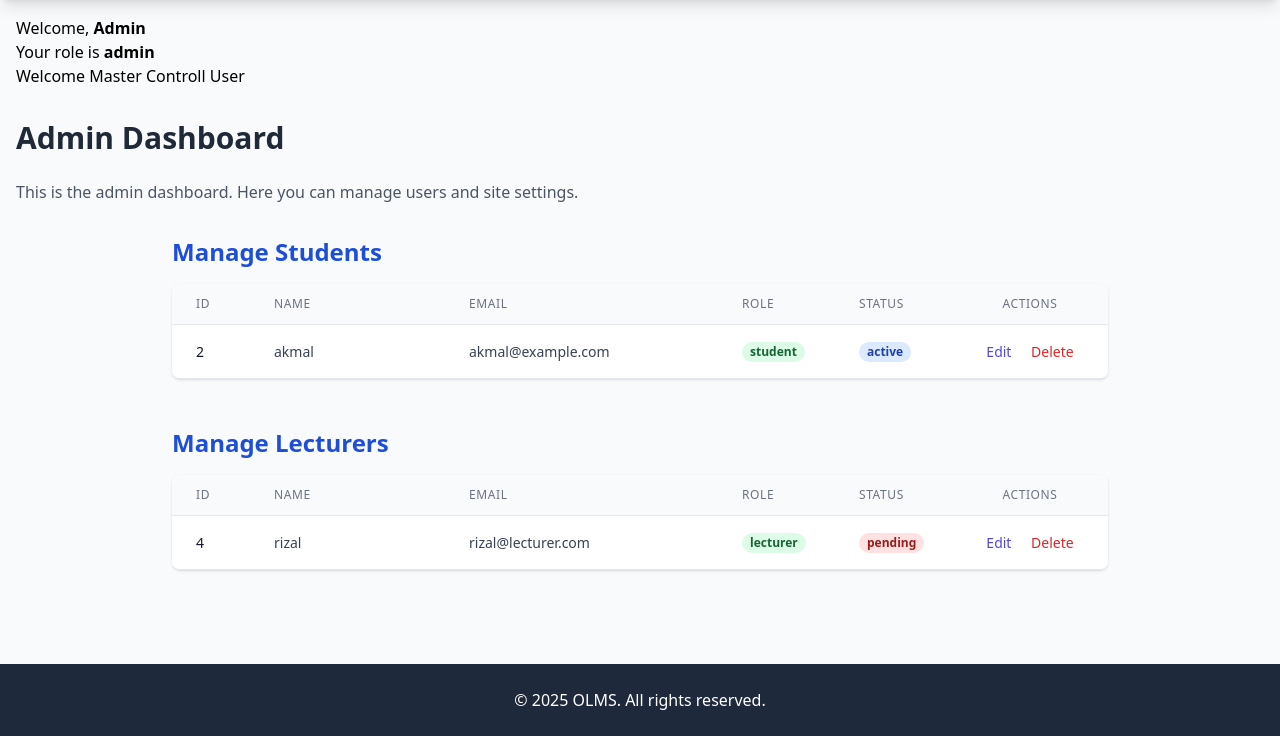
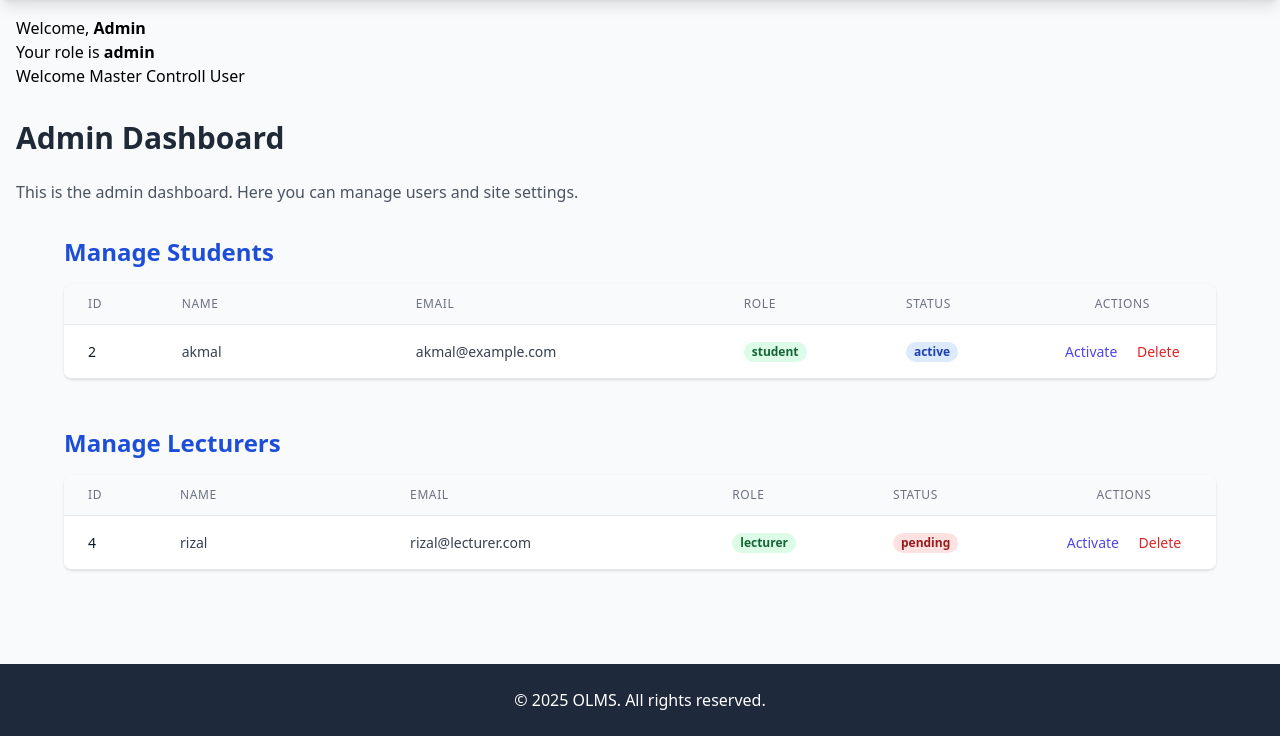
Before and after one commit to kobokers/WebFundamentalProject, a PHP site: page /admin/dashboard.php in a window 1280 px wide. Shown: the part 64-800 px from the top of the page. Run offline with PHP 8.4, Linux system fonts and the light colour scheme; a user stored in the database is signed in; data comes from the database, SQL or seed files in the repository; some libraries are stand-ins or nearby versions.

Commit message:
fix ui on admin dashboard

```diff
--- a/admin/dashboard.php
+++ b/admin/dashboard.php
@@ -101,13 +101,12 @@ if ($result_state && $result_state->num_rows > 0) {
         <h1 class="text-3xl font-extrabold mb-6 text-gray-800">Admin Dashboard</h1>
         <p class="mb-8 text-gray-600">This is the admin dashboard. Here you can manage users and site settings.</p>
 
-        <!-- Manage Students -->
         <section class="mb-12">
-            <div class="w-full lg:w-3/4 mx-auto">
+            <div class="max-w-6xl mx-auto">
                 <h2 class="text-2xl font-semibold mb-4 text-blue-700">Manage Students</h2>
 
                 <div class="overflow-x-auto shadow border-b border-gray-200 sm:rounded-lg">
-                    <table class="w-full divide-y divide-gray-200 table-fixed">
+                    <table class="w-full divide-y divide-gray-200">
                         <thead class="bg-gray-50">
                             <tr>
                                 <th class="w-16 px-6 py-3 text-left text-xs font-medium text-gray-500 uppercase tracking-wider">ID</th>
@@ -130,12 +129,12 @@ if ($result_state && $result_state->num_rows > 0) {
                                         </td>
                                         <td class="px-6 py-4 whitespace-nowrap text-sm text-gray-500">
                                             <span class="px-2 inline-flex text-xs leading-5 font-semibold rounded-full
-                                            <?php echo ($user['status'] == 'active') ? 'bg-blue-100 text-blue-800' : 'bg-red-100 text-red-800'; ?>">
+                                        <?php echo ($user['status'] == 'active') ? 'bg-blue-100 text-blue-800' : 'bg-red-100 text-red-800'; ?>">
                                                 <?= htmlspecialchars($user['status']) ?>
                                             </span>
                                         </td>
                                         <td class="px-6 py-4 text-center text-sm font-medium">
-                                            <a href="edit_user.php?id=<?= $user['id'] ?>" class="text-indigo-600 hover:text-indigo-900 mr-4">Edit</a>
+                                            <a href="edit_user.php?id=<?= $user['id'] ?>" class="text-indigo-600 hover:text-indigo-900 mr-4">Activate</a>
                                             <a href="delete_user.php?id=<?= $user['id'] ?>" onclick="return confirm('Are you sure you want to delete this user?')" class="text-red-600 hover:text-red-900">Delete</a>
                                         </td>
                                     </tr>
@@ -151,13 +150,12 @@ if ($result_state && $result_state->num_rows > 0) {
             </div>
         </section>
 
-        <!-- Manage Lecturers -->
         <section>
-            <div class="w-full lg:w-3/4 mx-auto">
+            <div class="max-w-6xl mx-auto">
                 <h2 class="text-2xl font-semibold mb-4 text-blue-700">Manage Lecturers</h2>
 
                 <div class="overflow-x-auto shadow border-b border-gray-200 sm:rounded-lg">
-                    <table class="w-full divide-y divide-gray-200 table-fixed">
+                    <table class="w-full divide-y divide-gray-200">
                         <thead class="bg-gray-50">
                             <tr>
                                 <th class="w-16 px-6 py-3 text-left text-xs font-medium text-gray-500 uppercase tracking-wider">ID</th>
@@ -180,12 +178,12 @@ if ($result_state && $result_state->num_rows > 0) {
                                         </td>
                                         <td class="px-6 py-4 whitespace-nowrap text-sm text-gray-500">
                                             <span class="px-2 inline-flex text-xs leading-5 font-semibold rounded-full
-                                            <?php echo ($lecturer['status'] == 'active') ? 'bg-blue-100 text-blue-800' : 'bg-red-100 text-red-800'; ?>">
+                                        <?php echo ($lecturer['status'] == 'active') ? 'bg-blue-100 text-blue-800' : 'bg-red-100 text-red-800'; ?>">
                                                 <?= htmlspecialchars($lecturer['status']) ?>
                                             </span>
                                         </td>
                                         <td class="px-6 py-4 text-center text-sm font-medium">
-                                            <a href="edit_user.php?id=<?= $lecturer['id'] ?>" class="text-indigo-600 hover:text-indigo-900 mr-4">Edit</a>
+                                            <a href="edit_user.php?id=<?= $lecturer['id'] ?>" class="text-indigo-600 hover:text-indigo-900 mr-4">Activate</a>
                                             <a href="delete_user.php?id=<?= $lecturer['id'] ?>" onclick="return confirm('Are you sure you want to delete this user?')" class="text-red-600 hover:text-red-900">Delete</a>
                                         </td>
                                     </tr>
```
